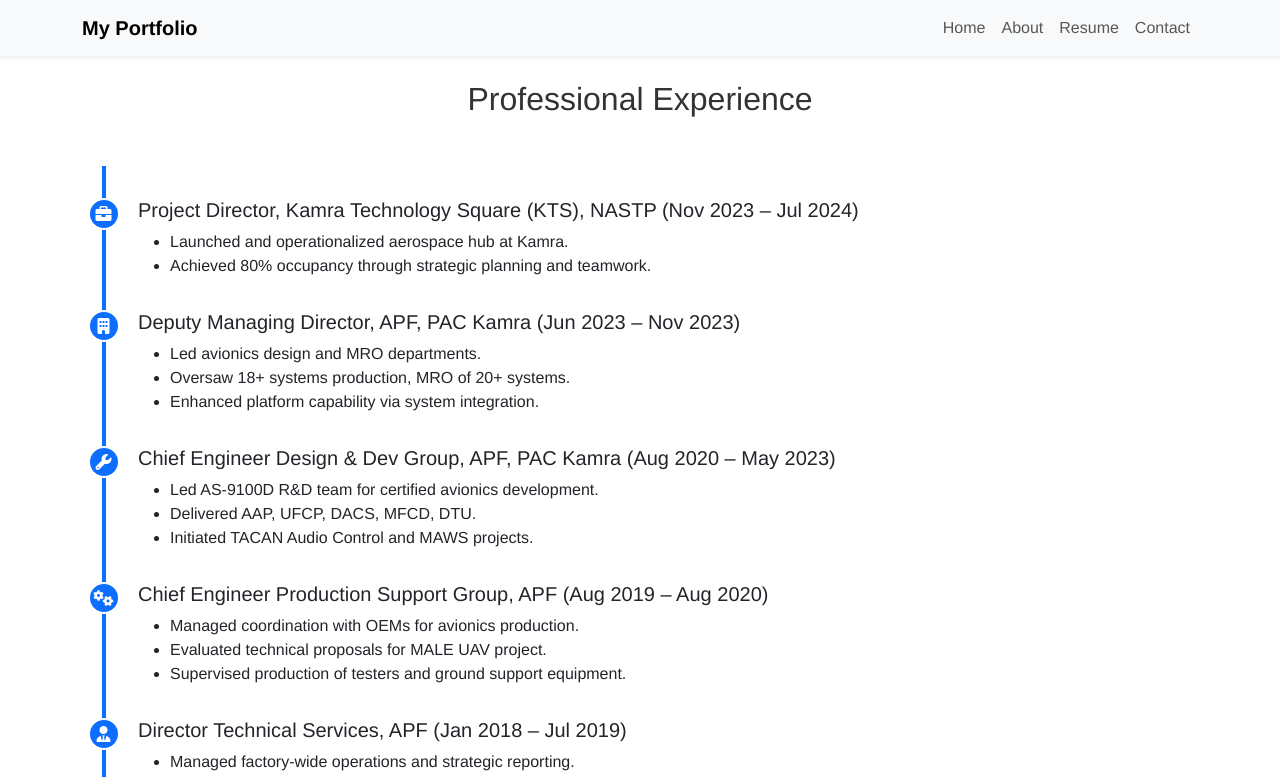
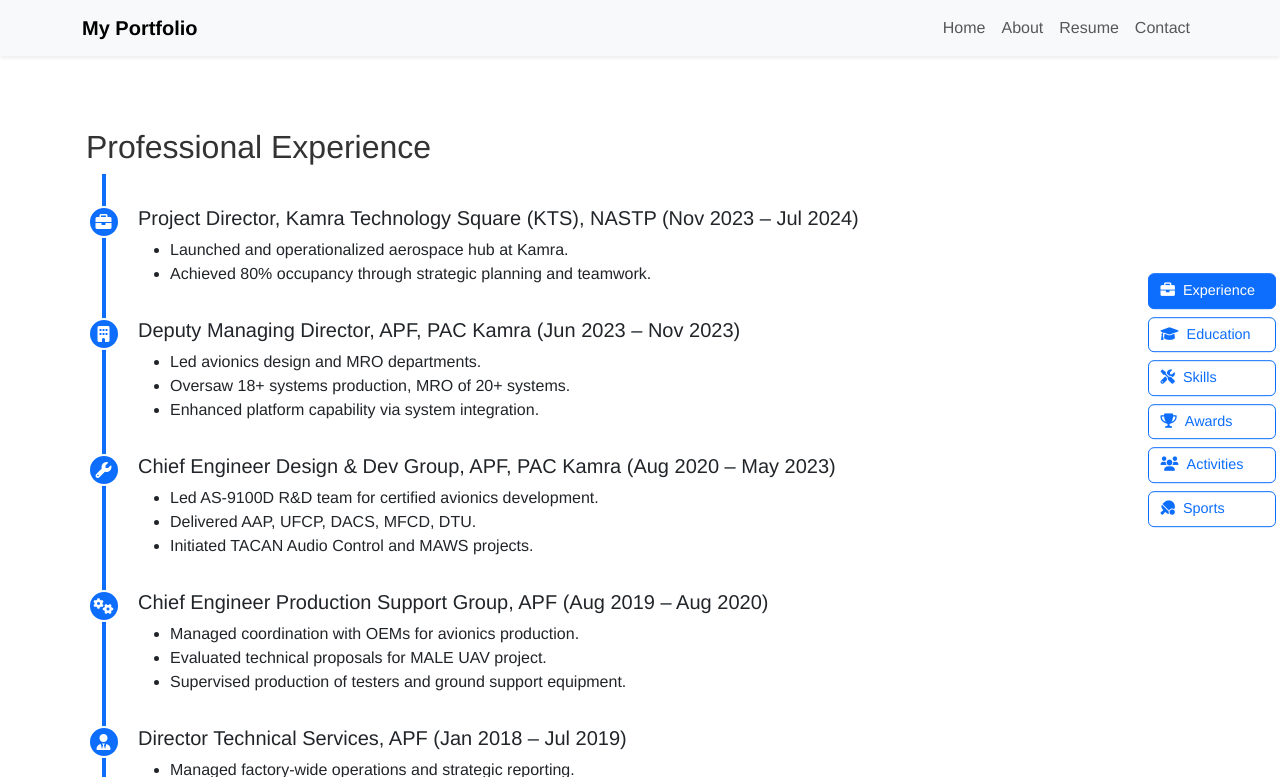
Before and after one commit to shariqmasood/portfolio-deploy, a Flask app: page /resume in a window 1280 px wide. Shown: the top 777 px of the page. Run offline with Flask 2, Linux system fonts and the light colour scheme.

Commit message:
send mail option re-configured justified text in about me form nav bar issue addressed

```diff
--- a/app.py
+++ b/app.py
@@ -1,8 +1,15 @@
 import os
-from flask import Flask, render_template
+import smtplib
+from flask import Flask, render_template, request
+from dotenv import load_dotenv
+load_dotenv()
 
 app = Flask(__name__)
 
+# Load environment variables
+MAIL_ADDRESS = os.getenv("EMAIL_KEY")
+MAIL_APP_PW = os.getenv("PASSWORD_KEY")
+print(MAIL_ADDRESS,MAIL_APP_PW)
 @app.route("/")
 def home():
     return render_template("index.html")
@@ -15,9 +22,26 @@
 def resume():
     return render_template("resume.html")
 
-@app.route("/contact")
+@app.route("/contact", methods=["GET", "POST"])
 def contact():
-    return render_template("contact.html")
+    if request.method == "POST":
+        data = request.form
+        send_email(data["name"], data["email"], data["phone"], data["message"])
+        return render_template("contact.html", msg_sent=True)
+    return render_template("contact.html", msg_sent=False)
+
+def send_email(name, email, phone, message):
+    email_message = f"""Subject: New Message from Portfolio\n\n
+    Name: {name}
+    Email: {email}
+    Phone: {phone}
+    Message: {message}
+    """
+    with smtplib.SMTP("smtp.gmail.com", 587) as connection:
+        connection.starttls()
+        print(MAIL_ADDRESS,MAIL_APP_PW)
+        connection.login(MAIL_ADDRESS, MAIL_APP_PW)
+        connection.sendmail(from_addr=email, to_addrs=MAIL_ADDRESS, msg=email_message)
 
 if __name__ == "__main__":
     port = int(os.environ.get("PORT", 5000))
--- a/requirements.txt
+++ b/requirements.txt
@@ -1,3 +1,4 @@
 Flask>=2.2.2
 Werkzeug>=2.2.2
 gunicorn==20.1.0
+python-dotenv>=1.0.0
--- a/static/css/style.css
+++ b/static/css/style.css
@@ -7,3 +7,10 @@
 }
 
 /* Customize navbar, footer, or any sections as needed */
+.section-nav .btn {
+  width: 160px;
+  padding: 6px 12px;
+  font-size: 0.9rem;
+  text-align: left;
+  white-space: nowrap;
+}
--- a/templates/about.html
+++ b/templates/about.html
@@ -1,13 +1,13 @@
 {% extends "base.html" %}
 {% block content %}
 <h2>About Me</h2>
-<p>
+<p style="text-align: justify;">
     With a distinguished career spanning over 25 years in the aerospace and defense industry, I bring a wealth of expertise in avionics systems design, integration, software development, and project leadership. My professional journey includes pivotal roles such as Project Director, Chief Engineer, and Program Manager, where I’ve consistently driven innovation and ensured mission-critical success under demanding conditions.
 </p>
-<p>
+<p style="text-align: justify;">
     Over the years, I have led and contributed to the development of complex software solutions—ranging from avionics integration simulators to mission system software and flight-critical test platforms. My hands-on experience in embedded systems, software lifecycle management, and collaboration with cross-functional development teams has been instrumental in transforming user requirements into reliable, efficient, and scalable solutions.
 </p>
-<p>
+<p style="text-align: justify;">
     I am deeply committed to engineering excellence and thrive in dynamic environments that challenge both technical rigor and strategic thinking. My work reflects a strong dedication to quality, continuous improvement, and the development of world-class aviation and software capabilities. Whether leading multidisciplinary teams or collaborating with global stakeholders, I approach every project with integrity, precision, and a passion for delivering impactful solutions.
 </p>
 <div style="margin-bottom: 200px;"></div>
--- a/templates/index.html
+++ b/templates/index.html
@@ -2,7 +2,7 @@
 {% block content %}
 <div class="row align-items-center">
   <div class="col-md-6">
-    <h1 class="display-4">Hi, I'm Shariq Masood</h1>
+    <h1 class="display-4">Hi, I'm Shariq </h1>
     <p class="lead">A seasoned avionics professional & software developer with over 25 years of experience.</p>
     <a href="/resume" class="btn btn-primary btn-lg">View My Resume</a>
   </div>
--- a/templates/resume.html
+++ b/templates/resume.html
@@ -7,14 +7,14 @@
 </button>
 
 <!-- Section Navigation (Floating Vertical Menu Right) -->
-<div class="section-nav position-fixed top-50 end-0 translate-middle-y z-3 opacity-100 transition-opacity d-none" id="floatingNav" style="width: 180px; transition: opacity 0.5s ease-in-out;">
+<div class="section-nav position-fixed top-50 end-0 translate-middle-y z-3 opacity-100 transition-opacity d-none d-md-block" id="floatingNav" style="transition: opacity 0.5s ease-in-out;">
   <div class="d-flex flex-column align-items-end">
-    <a href="#experience" class="btn btn-outline-primary m-1 nav-link-scroll w-100 text-start"><i class="fas fa-briefcase me-2"></i>Experience</a>
-    <a href="#education" class="btn btn-outline-primary m-1 nav-link-scroll w-100 text-start"><i class="fas fa-graduation-cap me-2"></i>Education</a>
-    <a href="#skills" class="btn btn-outline-primary m-1 nav-link-scroll w-100 text-start"><i class="fas fa-tools me-2"></i>Skills</a>
-    <a href="#awards" class="btn btn-outline-primary m-1 nav-link-scroll w-100 text-start"><i class="fas fa-trophy me-2"></i>Awards</a>
-    <a href="#activities" class="btn btn-outline-primary m-1 nav-link-scroll w-100 text-start"><i class="fas fa-users me-2"></i>Activities</a>
-    <a href="#sports" class="btn btn-outline-primary m-1 nav-link-scroll w-100 text-start"><i class="fas fa-table-tennis me-2"></i>Sports</a>
+    <a href="#experience" class="btn btn-outline-primary m-1 nav-link-scroll section-btn text-start w-100"><i class="fas fa-briefcase me-2"></i>Experience</a>
+    <a href="#education" class="btn btn-outline-primary m-1 nav-link-scroll section-btn text-start w-100"><i class="fas fa-graduation-cap me-2"></i>Education</a>
+    <a href="#skills" class="btn btn-outline-primary m-1 nav-link-scroll section-btn text-start w-100"><i class="fas fa-tools me-2"></i>Skills</a>
+    <a href="#awards" class="btn btn-outline-primary m-1 nav-link-scroll section-btn text-start w-100"><i class="fas fa-trophy me-2"></i>Awards</a>
+    <a href="#activities" class="btn btn-outline-primary m-1 nav-link-scroll section-btn text-start w-100"><i class="fas fa-users me-2"></i>Activities</a>
+    <a href="#sports" class="btn btn-outline-primary m-1 nav-link-scroll section-btn text-start w-100"><i class="fas fa-table-tennis me-2"></i>Sports</a>
   </div>
 </div>
 
@@ -41,6 +41,13 @@
   .fade-in {
     opacity: 1 !important;
     pointer-events: auto;
+  }
+  .section-nav .btn {
+    width: 180px;
+    padding: 6px 12px;
+    font-size: 0.9rem;
+    text-align: left;
+    white-space: nowrap;
   }
 </style>
 
@@ -69,7 +76,7 @@
           if (currentScrollTop > lastScrollTop && window.innerWidth >= 768) {
             floatingNav.classList.add('fade-out');
             floatingNav.classList.remove('fade-in');
-          } else if (window.innerWidth >= 768) {
+          } else {
             floatingNav.classList.add('fade-in');
             floatingNav.classList.remove('fade-out');
           }
@@ -83,7 +90,7 @@
     document.addEventListener("scroll", onScroll);
     onScroll();
 
-    // Mobile: toggle nav on button click
+    // Toggle nav visibility on mobile
     toggleNav.addEventListener("click", function () {
       floatingNav.classList.toggle("d-none");
     });
@@ -93,7 +100,9 @@
 
 <!-- ... existing content remains unchanged ... -->
 
-<h2 id="experience" class="text-center mb-5">Professional Experience</h2>
+<!-- <h2 id="experience" class="text-center mb-5">Professional Experience</h2> -->
+<h2 id="experience" class="mt-5">Professional Experience</h2>
+
 <div class="timeline">
 
   {% for role in [
```
Also changed, not shown: templates/contact.html (+15 -4 lines).
